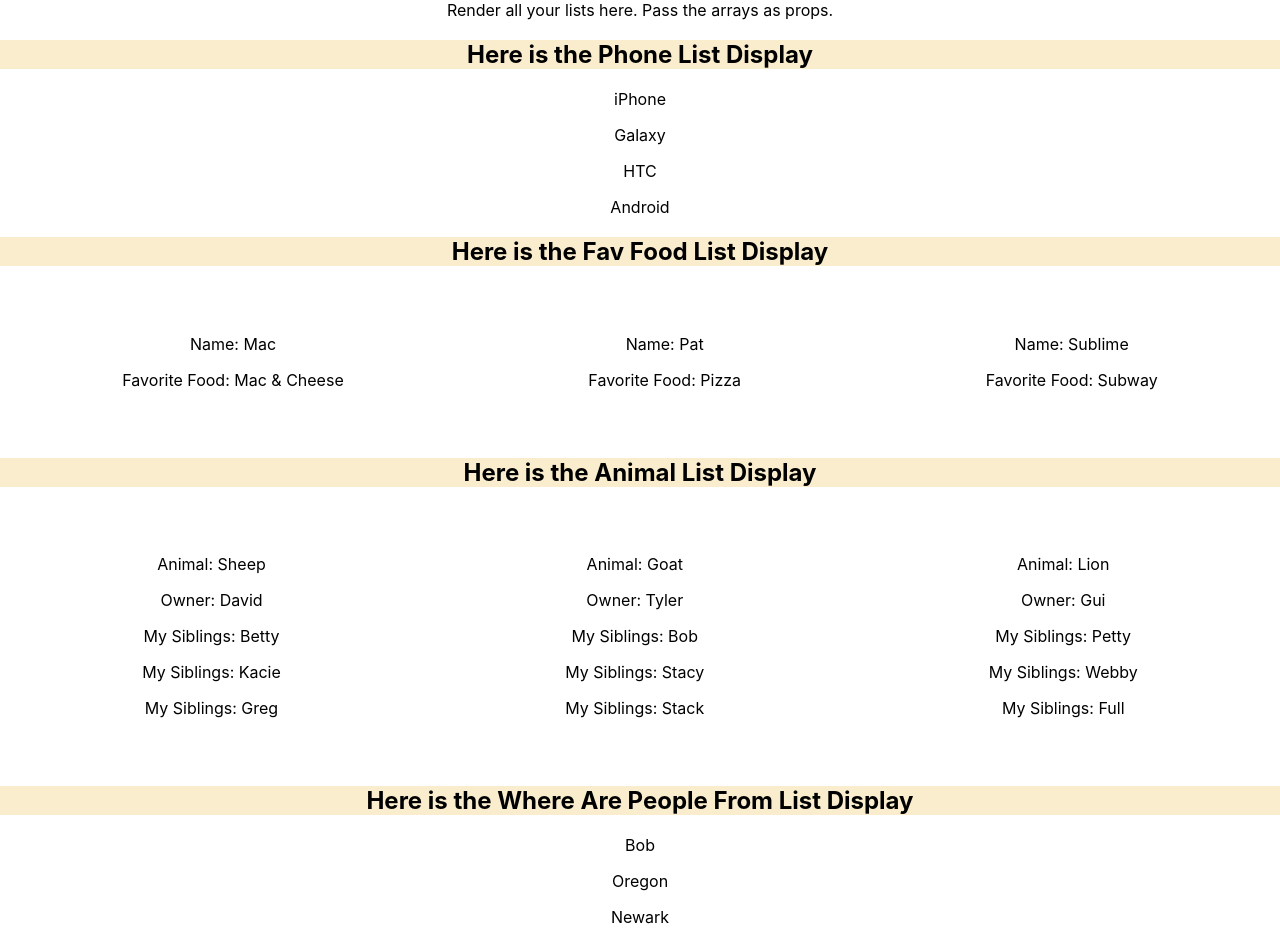
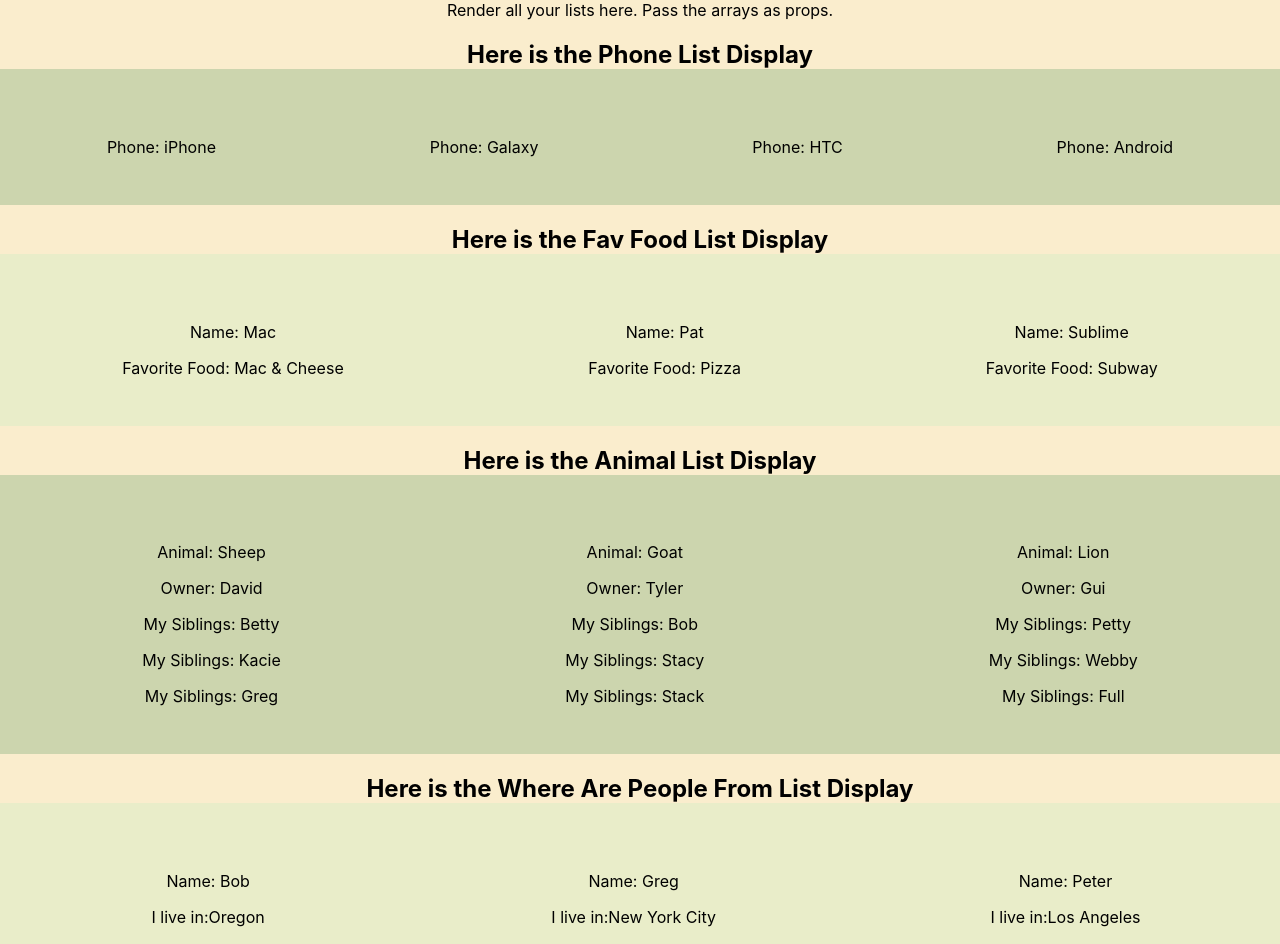
Before and after one commit to joshua360x/react-list-practice, a React (Create React App) app: page / in a window 1280 px wide. Shown: the top 944 px of the page. Built offline with nearby package versions, Linux system fonts and the light colour scheme.

Commit message:
styled components and added light hover effect

```diff
--- a/src/AnimalItem.js
+++ b/src/AnimalItem.js
@@ -2,7 +2,7 @@ import React from 'react';
 import AnimalBrosItem from './AnimalBrosItem';
 
 export default function AnimalItem({ animal, owner, animalBros }) {
-  return <div>
+  return <div className='hover1'>
     <p>Animal: {animal}</p>
     <p>Owner: {owner}</p>
     {
--- a/src/App.css
+++ b/src/App.css
@@ -45,11 +45,13 @@ h2 {
 .alternate1 {
   text-align: center;
   margin: 0 auto;
+  background-color: #CCD5AE;
 }
 
 .alternate2 {
   text-align: center;
   margin: 0 auto;
+  background-color: #E9EDC9;
 }
 
 .listDisplay {
@@ -59,3 +61,13 @@ h2 {
   align-items: center;
 
 }
+
+.hover1:hover {
+  background-color: #C7D6B0;
+  cursor: pointer;
+}
+
+.hover2:hover {
+  background-color: #E3EDCA;
+  cursor: pointer;
+}
--- a/src/FavFoodItem.js
+++ b/src/FavFoodItem.js
@@ -1,7 +1,7 @@
 import React from 'react';
 
 export default function FavFoodItem({ name, favFood }) {
-  return <div>
+  return <div className='hover2'>
     <p>Name: {name}</p>
     <p>Favorite Food: {favFood}</p>
   </div>;
--- a/src/PhoneItem.js
+++ b/src/PhoneItem.js
@@ -1,8 +1,8 @@
 import React from 'react';
 
 export default function PhoneItem(props) {
-  return <div>
+  return <div className='hover1'>
 
-    <p>{props.phone}</p>
+    <p>Phone: {props.phone}</p>
   </div>;
 }
--- a/src/PhoneList.js
+++ b/src/PhoneList.js
@@ -4,9 +4,12 @@ import PhoneItem from './PhoneItem';
 function PhoneList(props) {
   return <div className='alternate1'>
     <h2>Here is the Phone List Display</h2>
-    {
-      props.phones.map((phone, i) => <PhoneItem key={`${phone}-${i}`} phone={phone} />)
-    }
+    <div className='listDisplay'>
+
+      {
+        props.phones.map((phone, i) => <PhoneItem key={`${phone}-${i}`} phone={phone} />)
+      }
+    </div>
   </div>;
 }
 
--- a/src/WhereItem.js
+++ b/src/WhereItem.js
@@ -2,11 +2,10 @@ import React from 'react';
 // import WhereFrom from './WhereFrom';
 
 export default function WhereItem({ name, livesIn, whereFrom }) {
-  return <div>
-    <p>{name}</p>
-    <p>{livesIn}</p>
-    <p>{whereFrom.city}</p>
-    <p>{whereFrom.state}</p>
+  return <div className='hover2'>
+    <p>Name: {name}</p>
+    <p>I live in:{livesIn}</p>
+    <p>I&apos;m From: {whereFrom.city}, {whereFrom.state}</p>
     {
       // whereFrom.map((from, i) => <WhereFrom key={`${from}-${Math.random() + i}`} {...from} />)
     }
--- a/src/WhereList.js
+++ b/src/WhereList.js
@@ -4,10 +4,13 @@ import WhereItem from './WhereItem';
 function WhereList({ whereAbouts }) {
   return <div className='alternate2'>
     <h2>Here is the Where Are People From List Display</h2>
+    <div className='listDisplay'>
 
-    {
-      whereAbouts.map((whereAbout, i) => <WhereItem key={`${whereAbout}-${i}`} {...whereAbout} />)
-    }
+
+      {
+        whereAbouts.map((whereAbout, i) => <WhereItem key={`${whereAbout}-${i}`} {...whereAbout} />)
+      }
+    </div>
   </div>;
 }
 
--- a/src/index.css
+++ b/src/index.css
@@ -5,6 +5,8 @@ body {
     sans-serif;
   -webkit-font-smoothing: antialiased;
   -moz-osx-font-smoothing: grayscale;
+  background-color: #FAEDCD;
+
 }
 
 code {
```
